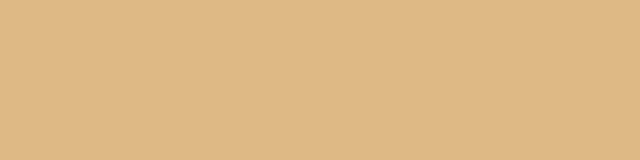
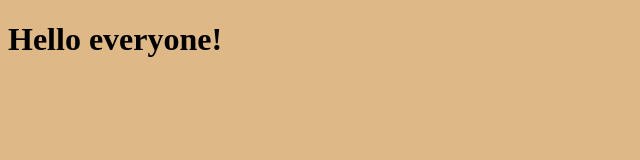
Before and after one commit to SPK80/rsschool-cv, a plain HTML site: page index.html in a window 1280 px wide. Shown: the whole page, without its empty margins (0-640 px from the left). Drawn offline with Linux system fonts and the light colour scheme.

Commit message:
feat: add greetings

```diff
--- a/index.html
+++ b/index.html
@@ -10,7 +10,7 @@
 </head>
 
 <body>
-
+	<h1>Hello everyone!</h1>
 </body>
 
 </html>
```
